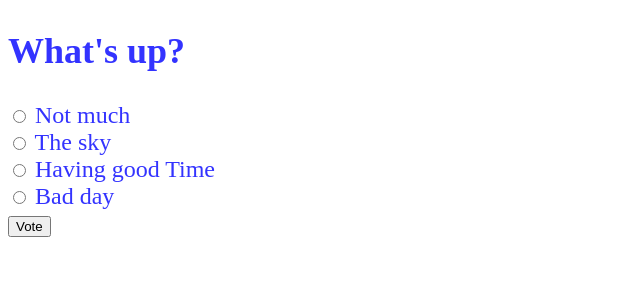
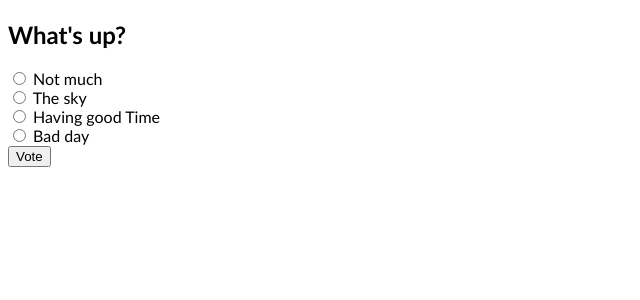
Before and after one commit to Dhanshree-Sonar/Polls-Django, a Django app: page /polls/1/ in a window 1280 px wide. Shown: the top 300 px of the page, without its empty margins (0-640 px from the left). Run offline with Django 3.2, Linux system fonts and the light colour scheme; data comes from the database, SQL or seed files in the repository.

Commit message:
Feat: provide font-family for the app

```diff
--- a/polls/static/polls/style.css
+++ b/polls/static/polls/style.css
@@ -1,6 +1,5 @@
 body {
-  color: #3333ff;
-  font-size: 150%;
+  font-family: "Calibri", Georgia, serif, sans-serif;
 }
 
 a, u {
```
